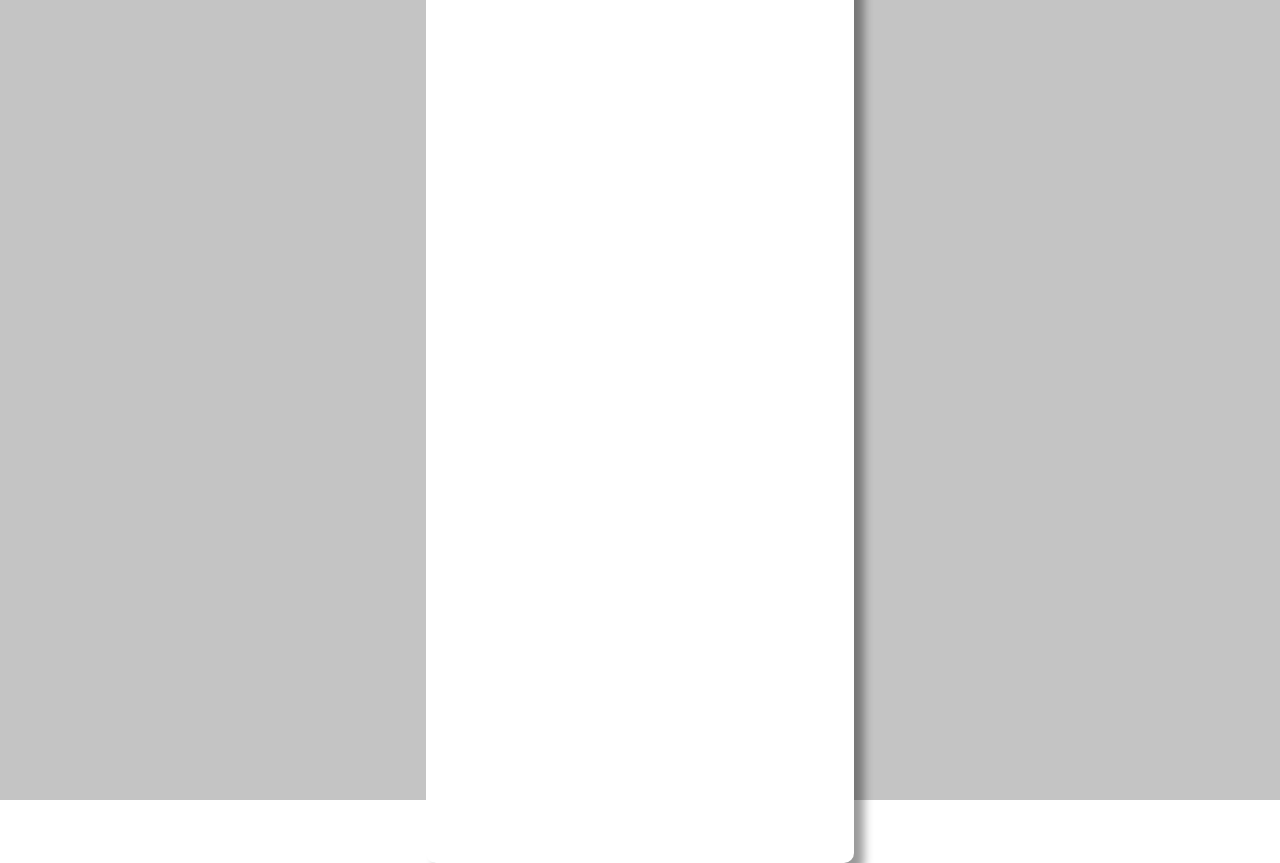
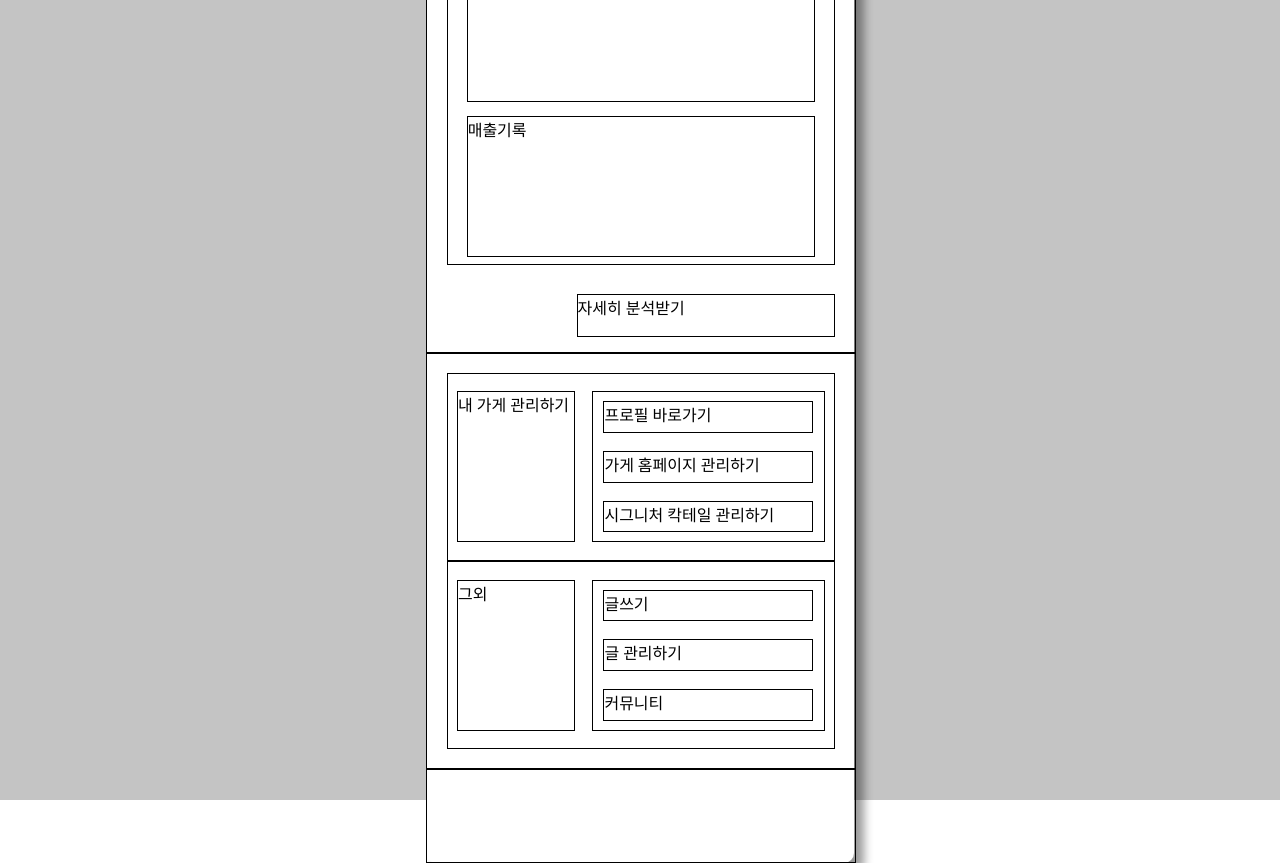
Before and after one commit to Lsohee/cocktail_mobile_21_220406, a plain HTML site: page index.html in a window 1280 px wide. Drawn offline with Linux system fonts and the light colour scheme.

Commit message:
뼈대 & 기능 이름 -> gray scale 넣고 모양 다듬기

```diff
--- a/css/style.css
+++ b/css/style.css
@@ -0,0 +1,94 @@
+.root{
+  display: flex;
+  flex-direction: column;
+  justify-content: space-around;
+}
+.root div{
+  border: 1px solid black;
+}
+
+
+/*  header */
+.root>div:nth-child(1){
+  width:100%;
+  height:45%;
+  display: flex;
+  flex-direction: column;
+  justify-content: space-around;
+  align-items: center;
+}
+
+.root>div:nth-child(1)>div:nth-child(1){
+  width:90%;
+  height:75%;
+  display: flex;
+  flex-direction: column;
+  justify-content: space-around;
+  align-items: center;
+}
+
+.root>div:nth-child(1)>div:nth-child(1)>div{
+  width:90%;
+  height:45%;
+}
+
+.root>div:nth-child(1)>div:nth-child(2){
+  width:60%;
+  height:10%;
+  position: relative;
+  right:-65px;
+}
+
+
+
+
+/* main */
+.root>div:nth-child(2){
+  width:100%;
+  height:45%;
+  display: flex;
+  flex-direction: column;
+  justify-content:center;
+  align-items: center;
+}
+
+
+.root>div:nth-child(2)>div{
+  width:90%;
+  height:45%;
+  display: flex;
+  justify-content: space-around;
+  align-items: center;
+}
+
+
+.root>div:nth-child(2)>div>div:nth-child(1){
+  width:30%;
+  height:80%;
+}
+
+
+.root>div:nth-child(2)>div>div:nth-child(2){
+  width:60%;
+  height:80%;
+  display: flex;
+  flex-direction: column;
+  justify-content: space-around;
+  align-items: center;
+}
+
+
+
+
+.root>div:nth-child(2)>div>div:nth-child(2)>div{
+  width:90%;
+  height:20%;
+}
+
+
+
+/* footer */
+.root>div:nth-child(3){
+  width:100%;
+  height:10%;
+}
--- a/index.html
+++ b/index.html
@@ -13,7 +13,44 @@
 
     <div class="root">
 
+      <!-- header -->
+      <div>
+        <div>
+          <div>일일 방문자수그래프</div>
+          <div>매출기록</div>
+        </div>
 
+        <div>자세히 분석받기</div>
+      </div>
+
+      <!-- main -->
+      <div>
+
+        <div>
+          <div>내 가게 관리하기</div>
+          <div>
+            <div>프로필 바로가기</div>
+            <div>가게 홈페이지 관리하기</div>
+            <div>시그니처 칵테일 관리하기</div>
+          </div>
+        </div>
+
+
+
+        <div>
+          <div>그외</div>
+          <div>
+            <div>글쓰기</div>
+            <div>글 관리하기</div>
+            <div>커뮤니티</div>
+          </div>
+        </div>
+
+
+      </div>
+
+      <!-- footer -->
+      <div></div>
 
 
 
```
